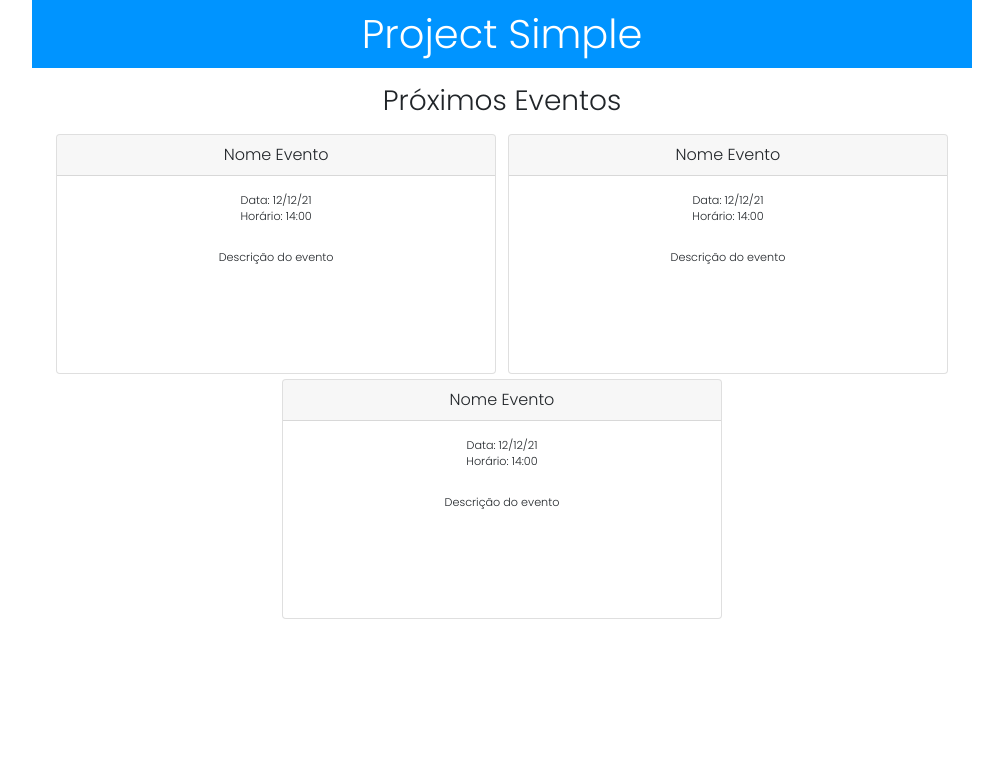
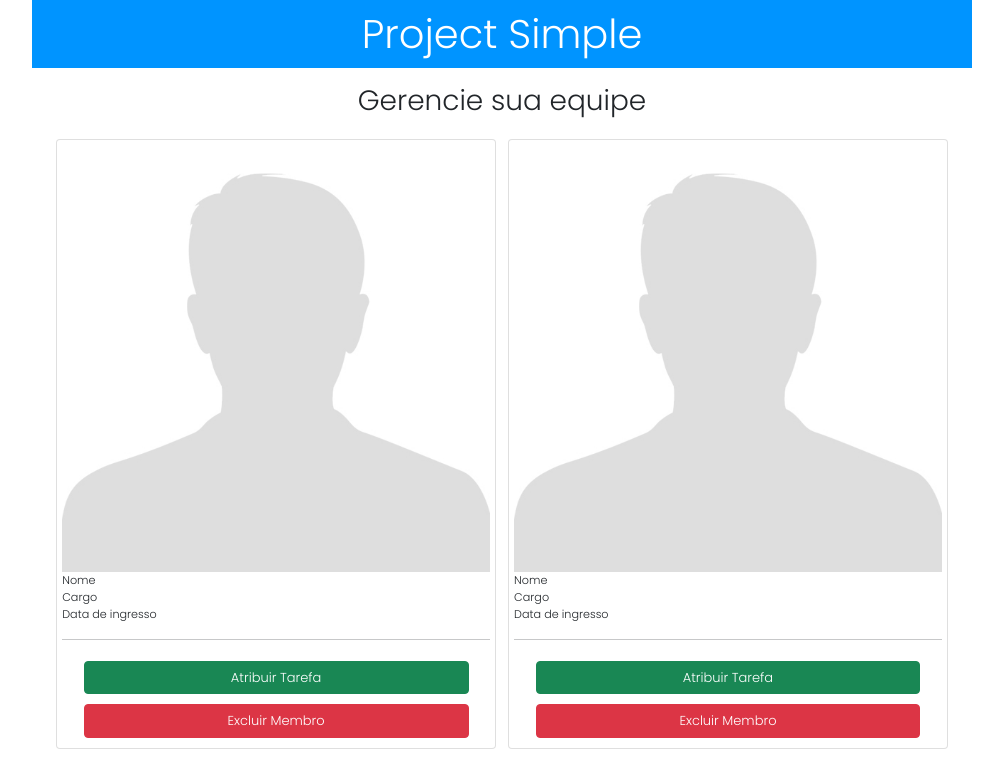
Before and after one commit to dsm-cefet-rj/trabalhointegrado2021-2-2021-2-grupo-8, a React (Create React App) app in the folder project-simple/: page / in a window 1280 px wide. Shown: the top 758 px of the page, without its empty margins (138-1141 px from the left). Built offline with nearby package versions, Linux system fonts and the light colour scheme.

Commit message:
component gerenciar

```diff
--- a/project-simple/src/App.js
+++ b/project-simple/src/App.js
@@ -17,7 +17,7 @@ import NovoEvento from "./components/NovoEvento/NovoEvento";
 function App() {
   return (
     <div>
-      <Eventos/>
+      <GerenciarEquipe/>
     </div>
   );
 }
--- /dev/null
+++ b/project-simple/src/components/GerenciarEquipe/CardGerenciarEquipe.jsx
@@ -0,0 +1,33 @@
+
+import React from "react";
+import semFoto from "../../assets/sem-foto-homem.jpg";
+
+function CardGerenciarEquipe() {
+    return (
+        <div className="card card-membro">
+            <img className="img-fluid" src={semFoto} alt="foto membro" />
+
+            <div className="col d-flex flex-column justify-content-evenly">
+                <p className="">Nome</p>
+                <p className="">Cargo</p>
+                <p className="">Data de ingresso</p>
+            </div>
+            <hr />
+            <div className="text-center">
+                <p>
+                <a href="#" className="btn btn-success">
+                    Atribuir Tarefa
+                </a>
+                </p>
+                <p>
+                <a href="#" className="btn btn-danger">
+                    Excluir Membro
+                </a>
+                </p>
+            </div>
+        </div>
+
+    );
+}
+
+export default CardGerenciarEquipe;
--- a/project-simple/src/components/GerenciarEquipe/GerenciarEquipe.jsx
+++ b/project-simple/src/components/GerenciarEquipe/GerenciarEquipe.jsx
@@ -1,5 +1,7 @@
 import React from "react";
 import semFoto from "../../assets/sem-foto-homem.jpg";
+import CardGerenciarEquipe from "./CardGerenciarEquipe";
+
 
 function GerenciarEquipe() {
   return (
@@ -12,51 +14,11 @@ function GerenciarEquipe() {
         <h3 className="text-center my-3">Gerencie sua equipe</h3>
         <section className="d-flex flex-wrap justify-content-evenly">
 
-          <div className="card card-membro">
-            <img className="img-fluid" src={semFoto} alt="foto membro" />
 
-            <div className="col d-flex flex-column justify-content-evenly">
-              <p className="">Nome</p>
-              <p className="">Cargo</p>
-              <p className="">Data de ingresso</p>
-            </div>
-            <hr />
-            <div className="text-center">
-              <p>
-                <a href="#" className="btn btn-success">
-                  Atribuir Tarefa
-                </a>
-              </p>
-              <p>
-                <a href="#" className="btn btn-danger">
-                  Excluir Membro
-                </a>
-              </p>
-            </div>
-          </div>
+        <CardGerenciarEquipe/>
+        <CardGerenciarEquipe/>
+        <CardGerenciarEquipe/>
 
-          <div className="card card-membro">
-            <img className="img-fluid" src={semFoto} alt="foto membro" />
-
-            <div className="col d-flex flex-column justify-content-evenly">
-              <p className="">Nome</p>
-              <p className="">Cargo</p>
-              <p className="">Data de ingresso</p>
-            </div>
-            <hr />
-            <div className="text-center">
-              <p>
-                <a href="#" className="btn btn-success">
-                  Atribuir Tarefa
-                </a>
-              </p>
-              <p>
-                <a href="#" className="btn btn-danger">
-                  Excluir Membro
-                </a>
-              </p>
-            </div>
-          </div>
 
         </section>
 
```
